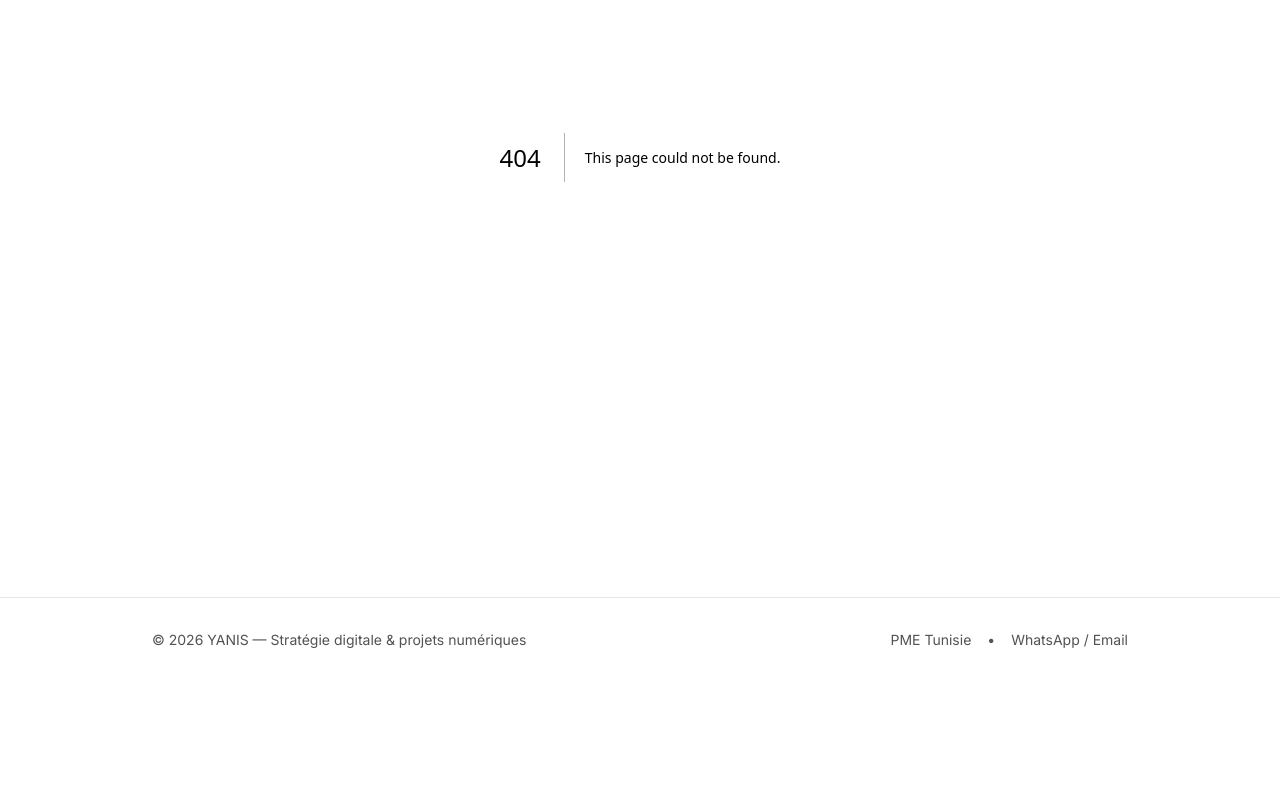
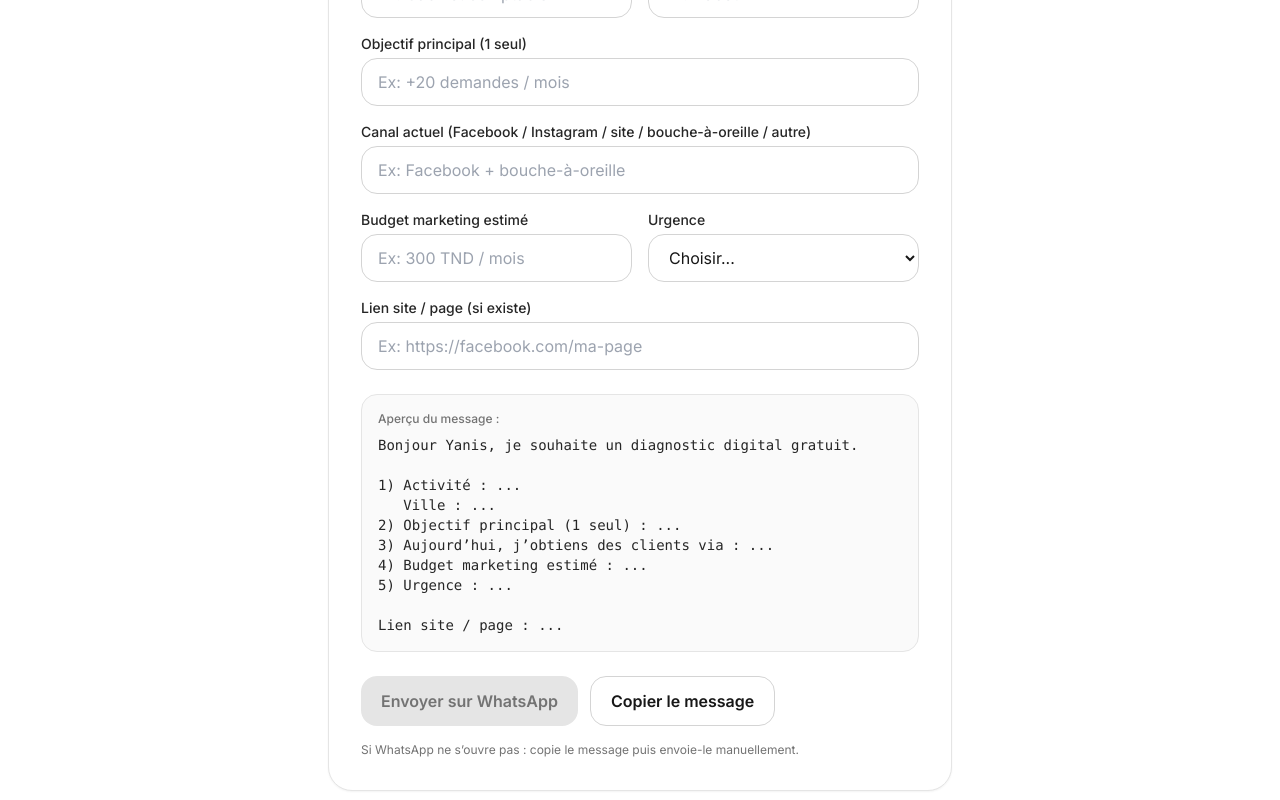
Before and after one commit to yanistu/yanis-site, a Next.js app: page /diagnostic in a window 1280 px wide. Before the commit this address had no page. Shown: the part 340-1140 px from the top of the page. Before the commit the page ends 1022 px from the top, so only its background shows below. Built offline with nearby package versions, Linux system fonts and the light colour scheme.

Commit message:
feat: route all diagnostic CTAs to /diagnostic

```diff
--- a/app/contact/page.tsx
+++ b/app/contact/page.tsx
@@ -32,7 +32,7 @@ export default function ContactPage() {
 
           <div className="flex flex-col gap-3 sm:flex-row">
             <a
-              href={WHATSAPP_URL}
+              href="/diagnostic"
               target="_blank"
               rel="noreferrer"
               className="inline-flex w-full items-center justify-center rounded-xl bg-neutral-900 px-5 py-3 text-sm font-extrabold text-white shadow-sm transition hover:opacity-95 sm:w-auto"
@@ -58,7 +58,7 @@ export default function ContactPage() {
             </p>
             <div className="mt-4">
               <a
-                href={WHATSAPP_URL}
+                href="/diagnostic"
                 target="_blank"
                 rel="noreferrer"
                 className="inline-flex w-full items-center justify-center rounded-xl bg-neutral-900 px-5 py-3 text-sm font-extrabold text-white shadow-sm transition hover:opacity-95 sm:w-auto"
--- /dev/null
+++ b/app/diagnostic/page.tsx
@@ -0,0 +1,183 @@
+"use client";
+
+import { useMemo, useState } from "react";
+
+const PHONE = "21650435185";
+
+function waLinkFromText(text: string) {
+  return `https://wa.me/${PHONE}?text=${encodeURIComponent(text)}`;
+}
+
+export default function DiagnosticPage() {
+  const [activite, setActivite] = useState("");
+  const [ville, setVille] = useState("");
+  const [objectif, setObjectif] = useState("");
+  const [canal, setCanal] = useState("");
+  const [budget, setBudget] = useState("");
+  const [urgence, setUrgence] = useState("");
+  const [lien, setLien] = useState("");
+
+
+  const message = useMemo(() => {
+    return [
+      "Bonjour Yanis, je souhaite un diagnostic digital gratuit.",
+      "",
+      `1) Activité : ${activite || "..."}`,
+      `   Ville : ${ville || "..."}`,
+      `2) Objectif principal (1 seul) : ${objectif || "..."}`,
+      `3) Aujourd’hui, j’obtiens des clients via : ${canal || "..."}`,
+      `4) Budget marketing estimé : ${budget || "..."}`,
+      `5) Urgence : ${urgence || "..."}`,
+      "",
+        `Lien site / page : ${lien || "..."}`,
+    ].join("\n");
+  }, [activite, ville, objectif, canal, budget, urgence]);
+
+  const waLink = useMemo(() => waLinkFromText(message), [message]);
+
+  const canSend =
+    activite.trim().length > 1 &&
+    ville.trim().length > 1 &&
+    objectif.trim().length > 2 &&
+    canal.trim().length > 2 &&
+    budget.trim().length > 0 &&
+    urgence.trim().length > 0;
+
+  return (
+    <main className="mx-auto w-full max-w-2xl px-4 sm:px-6 py-10">
+      <div className="rounded-3xl border border-neutral-200 bg-white p-6 sm:p-8 shadow-sm">
+        <h1 className="text-2xl sm:text-3xl font-semibold tracking-tight">
+          Diagnostic gratuit (2 minutes)
+        </h1>
+        <p className="mt-2 text-neutral-600">
+          Remplis ces infos → on prépare ton message WhatsApp automatiquement.
+        </p>
+
+        <div className="mt-6 grid grid-cols-1 gap-4">
+          <div className="grid grid-cols-1 sm:grid-cols-2 gap-4">
+            <Field label="Activité" value={activite} onChange={setActivite} placeholder="Ex: Cabinet comptable" />
+            <Field label="Ville" value={ville} onChange={setVille} placeholder="Ex: Nabeul" />
+          </div>
+
+          <Field
+            label="Objectif principal (1 seul)"
+            value={objectif}
+            onChange={setObjectif}
+            placeholder="Ex: +20 demandes / mois"
+          />
+
+          <Field
+            label="Canal actuel (Facebook / Instagram / site / bouche-à-oreille / autre)"
+            value={canal}
+            onChange={setCanal}
+            placeholder="Ex: Facebook + bouche-à-oreille"
+          />
+
+          <div className="grid grid-cols-1 sm:grid-cols-2 gap-4">
+            <Field label="Budget marketing estimé" value={budget} onChange={setBudget} placeholder="Ex: 300 TND / mois" />
+            <Select
+              label="Urgence"
+              value={urgence}
+              onChange={setUrgence}
+              options={[
+                { value: "", label: "Choisir..." },
+                { value: "Cette semaine", label: "Cette semaine" },
+                { value: "Ce mois", label: "Ce mois" },
+                { value: "Ce trimestre", label: "Ce trimestre" },
+              ]}
+            />
+          </div>
+              <Field
+                label="Lien site / page (si existe)"
+                value={lien}
+                onChange={setLien}
+                placeholder="Ex: https://facebook.com/ma-page"
+                />
+
+          <div className="mt-2 rounded-2xl border border-neutral-200 bg-neutral-50 p-4">
+            <p className="text-xs font-medium text-neutral-500">Aperçu du message :</p>
+            <pre className="mt-2 whitespace-pre-wrap text-sm text-neutral-800">{message}</pre>
+          </div>
+
+          <div className="mt-2 flex flex-col sm:flex-row gap-3">
+            <a
+              href={waLink}
+              target="_blank"
+              rel="noreferrer"
+              className={`inline-flex items-center justify-center rounded-2xl px-5 py-3 font-semibold transition
+                ${canSend ? "bg-neutral-900 text-white hover:bg-neutral-800" : "bg-neutral-200 text-neutral-500 pointer-events-none"}
+              `}
+            >
+              Envoyer sur WhatsApp
+            </a>
+
+            <button
+              type="button"
+              onClick={() => navigator.clipboard.writeText(message)}
+              className="inline-flex items-center justify-center rounded-2xl px-5 py-3 font-semibold border border-neutral-300 hover:bg-neutral-50"
+            >
+              Copier le message
+            </button>
+          </div>
+
+          <p className="text-xs text-neutral-500">
+            Si WhatsApp ne s’ouvre pas : copie le message puis envoie-le manuellement.
+          </p>
+        </div>
+      </div>
+    </main>
+  );
+}
+
+function Field({
+  label,
+  value,
+  onChange,
+  placeholder,
+}: {
+  label: string;
+  value: string;
+  onChange: (v: string) => void;
+  placeholder?: string;
+}) {
+  return (
+    <label className="grid gap-1">
+      <span className="text-sm font-medium text-neutral-800">{label}</span>
+      <input
+        value={value}
+        onChange={(e) => onChange(e.target.value)}
+        placeholder={placeholder}
+        className="h-12 rounded-2xl border border-neutral-300 px-4 outline-none focus:ring-4 focus:ring-neutral-200"
+      />
+    </label>
+  );
+}
+
+function Select({
+  label,
+  value,
+  onChange,
+  options,
+}: {
+  label: string;
+  value: string;
+  onChange: (v: string) => void;
+  options: { value: string; label: string }[];
+}) {
+  return (
+    <label className="grid gap-1">
+      <span className="text-sm font-medium text-neutral-800">{label}</span>
+      <select
+        value={value}
+        onChange={(e) => onChange(e.target.value)}
+        className="h-12 rounded-2xl border border-neutral-300 px-4 outline-none focus:ring-4 focus:ring-neutral-200 bg-white"
+      >
+        {options.map((o) => (
+          <option key={o.value} value={o.value}>
+            {o.label}
+          </option>
+        ))}
+      </select>
+    </label>
+  );
+}
--- a/app/offre/page.tsx
+++ b/app/offre/page.tsx
@@ -32,7 +32,7 @@ export default function OffrePage() {
 
           <div className="flex flex-col gap-3 sm:flex-row">
             <a
-              href={WHATSAPP_URL}
+              href="/diagnostic"
               target="_blank"
               rel="noreferrer"
               className="inline-flex w-full items-center justify-center rounded-xl bg-neutral-900 px-5 py-3 text-sm font-extrabold text-white shadow-sm transition hover:opacity-95 sm:w-auto"
@@ -138,7 +138,7 @@ export default function OffrePage() {
 
           <div className="mt-5">
             <a
-              href={WHATSAPP_URL}
+              href="/diagnostic"
               target="_blank"
               rel="noreferrer"
               className="inline-flex w-full items-center justify-center rounded-xl bg-white px-5 py-3 text-sm font-extrabold text-neutral-900 shadow-sm transition hover:bg-neutral-100 sm:w-auto"
--- a/app/page.tsx
+++ b/app/page.tsx
@@ -37,7 +37,7 @@ export default function HomePage() {
 
             <div className="mt-6 flex flex-col gap-3 sm:flex-row sm:items-center">
               <a
-                href={WHATSAPP_URL}
+                href="/diagnostic"
                 target="_blank"
                 rel="noreferrer"
                 className="inline-flex w-full items-center justify-center rounded-xl bg-neutral-900 px-5 py-3 text-sm font-bold text-white shadow-sm transition hover:opacity-95 sm:w-auto"
@@ -178,7 +178,7 @@ export default function HomePage() {
 
           <div className="mt-5 flex flex-col gap-3 sm:flex-row">
             <a
-              href={WHATSAPP_URL}
+              href="/diagnostic"
               target="_blank"
               rel="noreferrer"
               className="inline-flex w-full items-center justify-center rounded-xl bg-white px-5 py-3 text-sm font-extrabold text-neutral-900 shadow-sm transition hover:bg-neutral-100 sm:w-auto"
--- a/components/Header.tsx
+++ b/components/Header.tsx
@@ -37,7 +37,7 @@ export default function Header() {
                 {i.label}
               </Link>
             ))}
-            <Button href={WHATSAPP_URL} variant="primary" full={false}>
+            <Button href="/diagnostic" variant="primary" full={false}>
               Diagnostic gratuit
             </Button>
           </nav>
```
Also changed, not shown: public/og.png.
